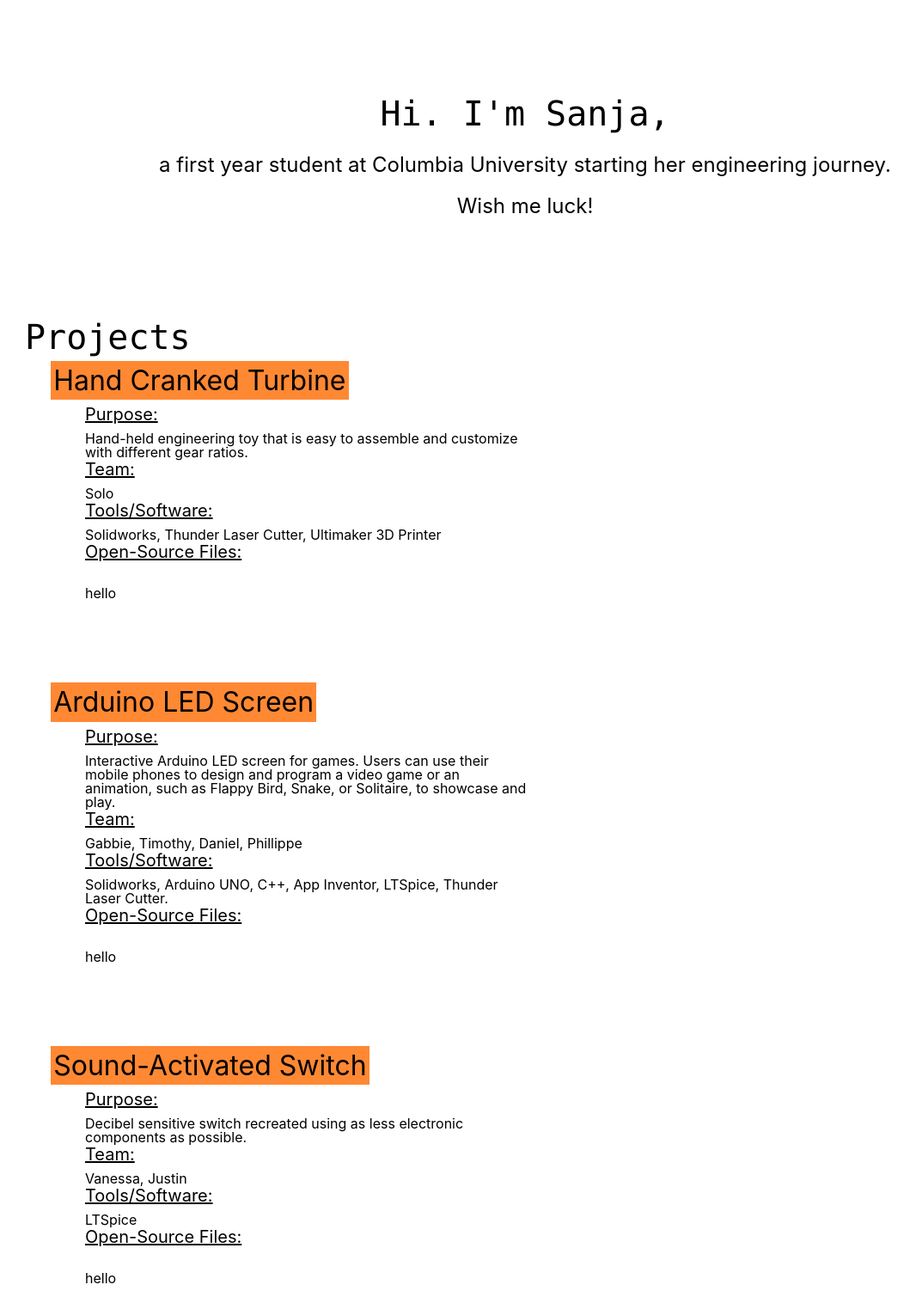
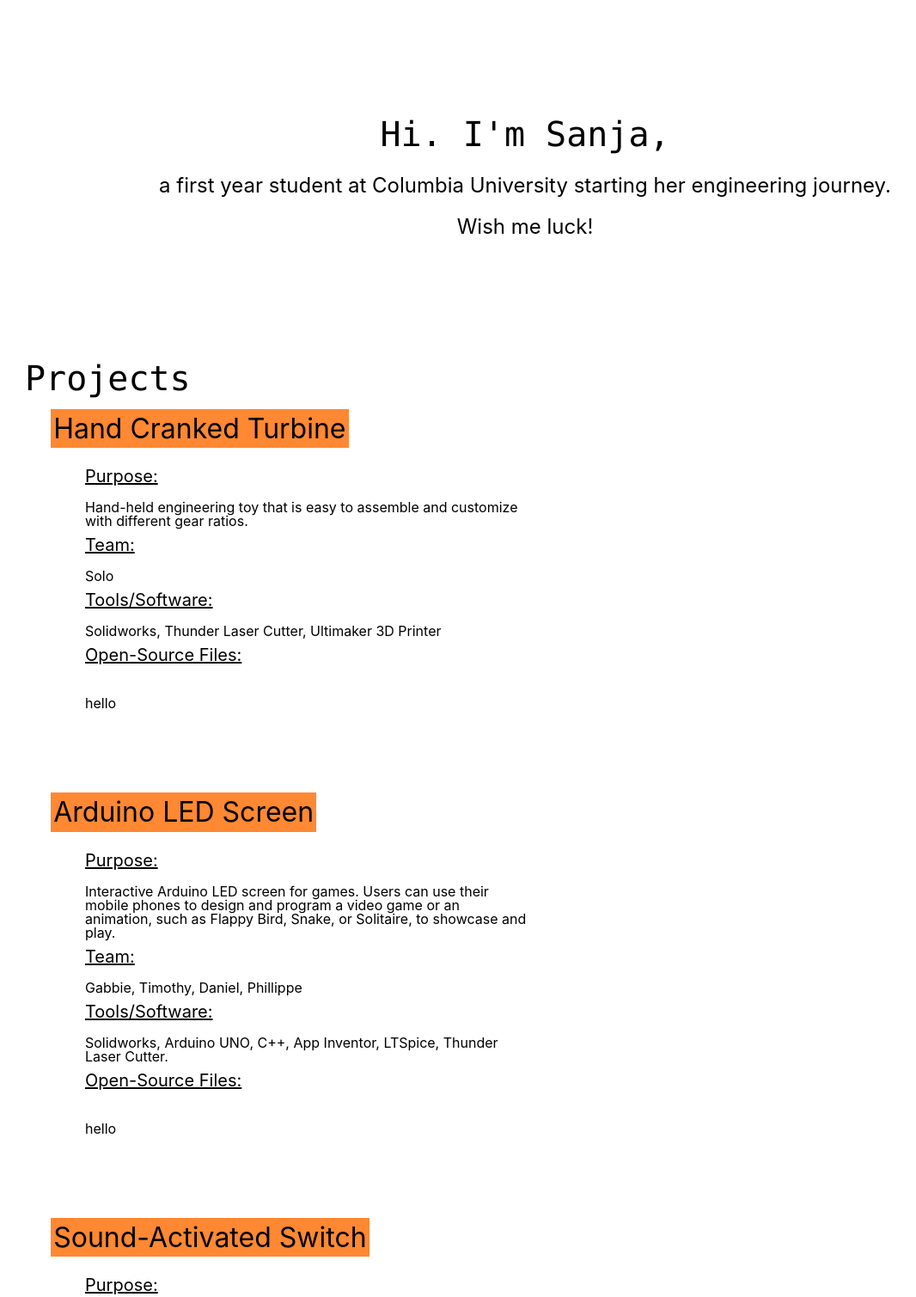
Before and after one commit to san-ja/san-ja.github.io, a PHP site: page / in a window 1280 px wide. Shown: the top 1509 px of the page at 86% size, without its empty margins (29-1095 px from the left). Run offline with PHP 8.4, Linux system fonts and the light colour scheme.

Commit message:
Update style.css

```diff
--- a/css/style.css
+++ b/css/style.css
@@ -90,10 +90,14 @@ body{
 }
 
 h1, h2, h3, h4, h5, h6 {
-	margin-top: 0;
-	margin-bottom: 0.5rem;
+	margin-top: 0.5rem;
+	margin-bottom: 1rem;
 	font-weight: 400;
 	line-height: 1.2;
+}
+
+h1 {
+	margin-top: 1.5rem;
 }
 
 p {
```
